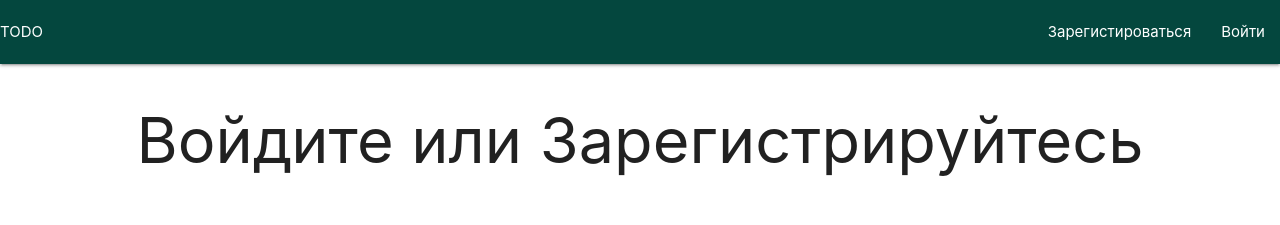
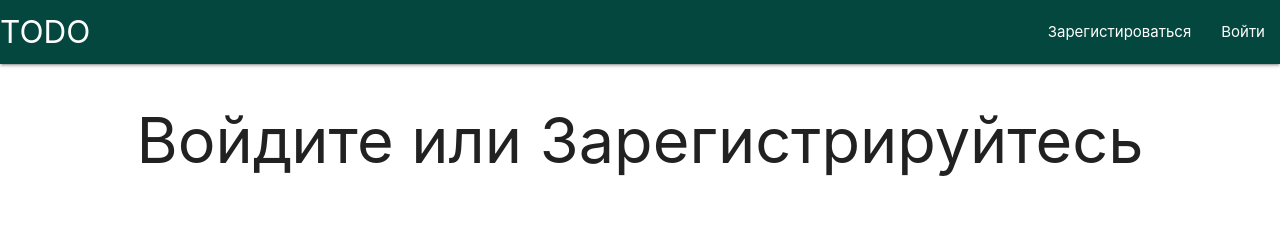
Before and after one commit to TimurPopovich/todolist, a React (Create React App) app in the folder frontend/: page / in a window 1280 px wide. Shown: the top 225 px of the page. Built offline with nearby package versions, Linux system fonts and the light colour scheme; no server answers.

Commit message:
Update App.css

```diff
--- a/frontend/src/App.css
+++ b/frontend/src/App.css
@@ -6,7 +6,9 @@
   height: 40vmin;
   pointer-events: none;
 }
-
+.App {
+min-width:300px
+}
 .App-header {
   background-color: #282c34;
   min-height: 100vh;
@@ -79,3 +81,10 @@ nav{
   animation-timing-function:linear;
   margin-bottom: 100px;
 }
+nav .brand-logos {
+    position: absolute;
+    color: #fff;
+    display: inline-block;
+    font-size: 2.1rem;
+    padding: 0;
+}
```
